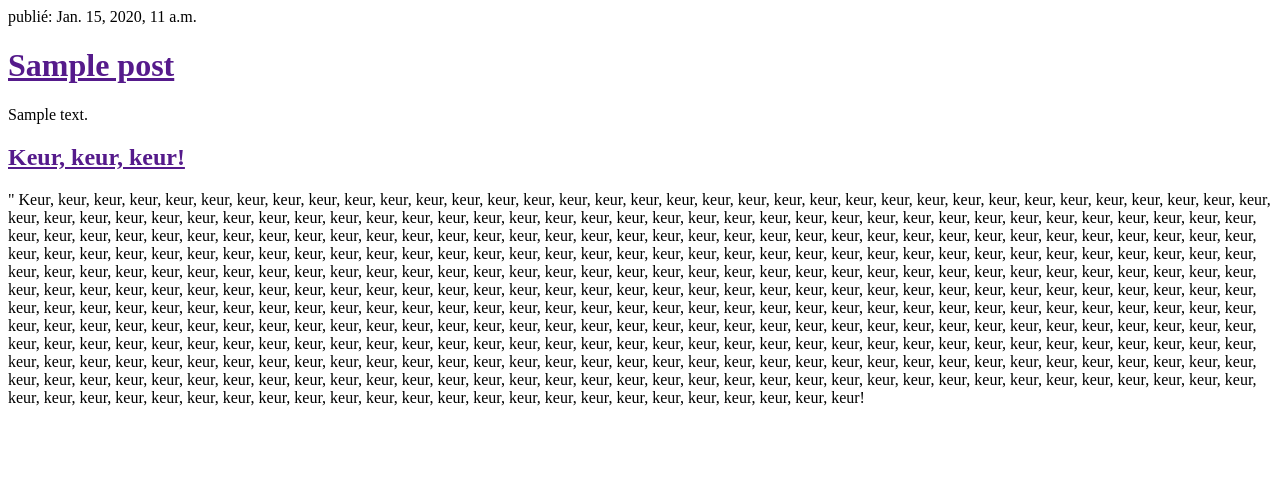
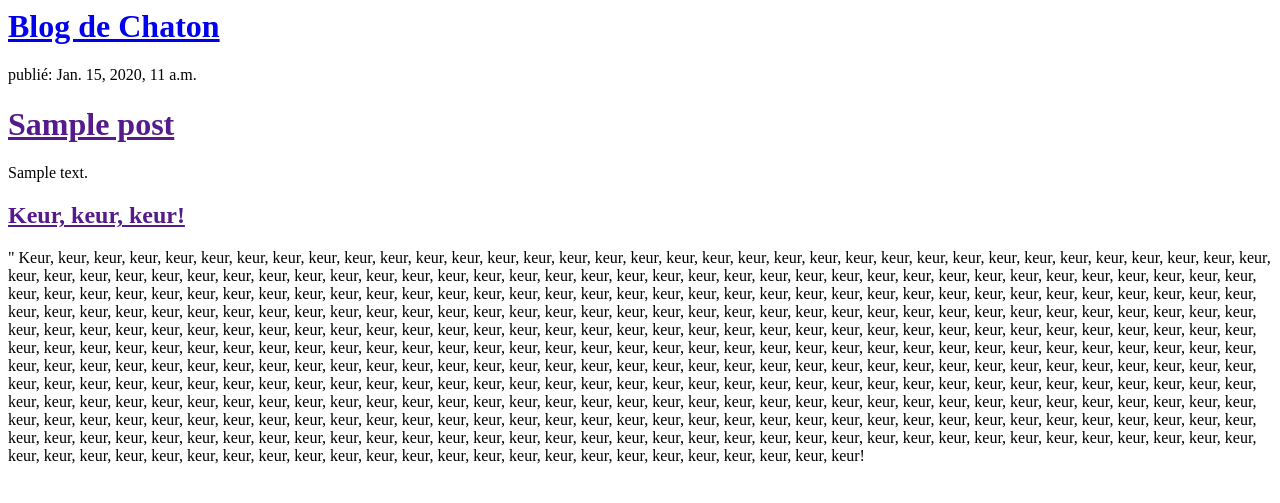
Before and after one commit to lauryrose/my-first-blog, a Django app: template blog/templates/blog/post_list.html in a window 1280 px wide. Shown: the top 503 px of the page. Run offline with Django 3.2, Linux system fonts and the light colour scheme; the template is opened without the code that fills it: values named after a table or form of the project are taken from there, others are empty; tables that the repository leaves empty hold one stand-in row (Sample ...).

Commit message:
Modified templates to display posts from database.

```diff
--- a/blog/templates/blog/post_list.html
+++ b/blog/templates/blog/post_list.html
@@ -3,6 +3,9 @@
         <title>Laury's blog</title>
     </head>
     <body>
+    <div>
+    <h1><a href="/">Blog de Chaton</a></h1>
+</div>
         <div>
             {% for post in posts %}
     <div>
```
